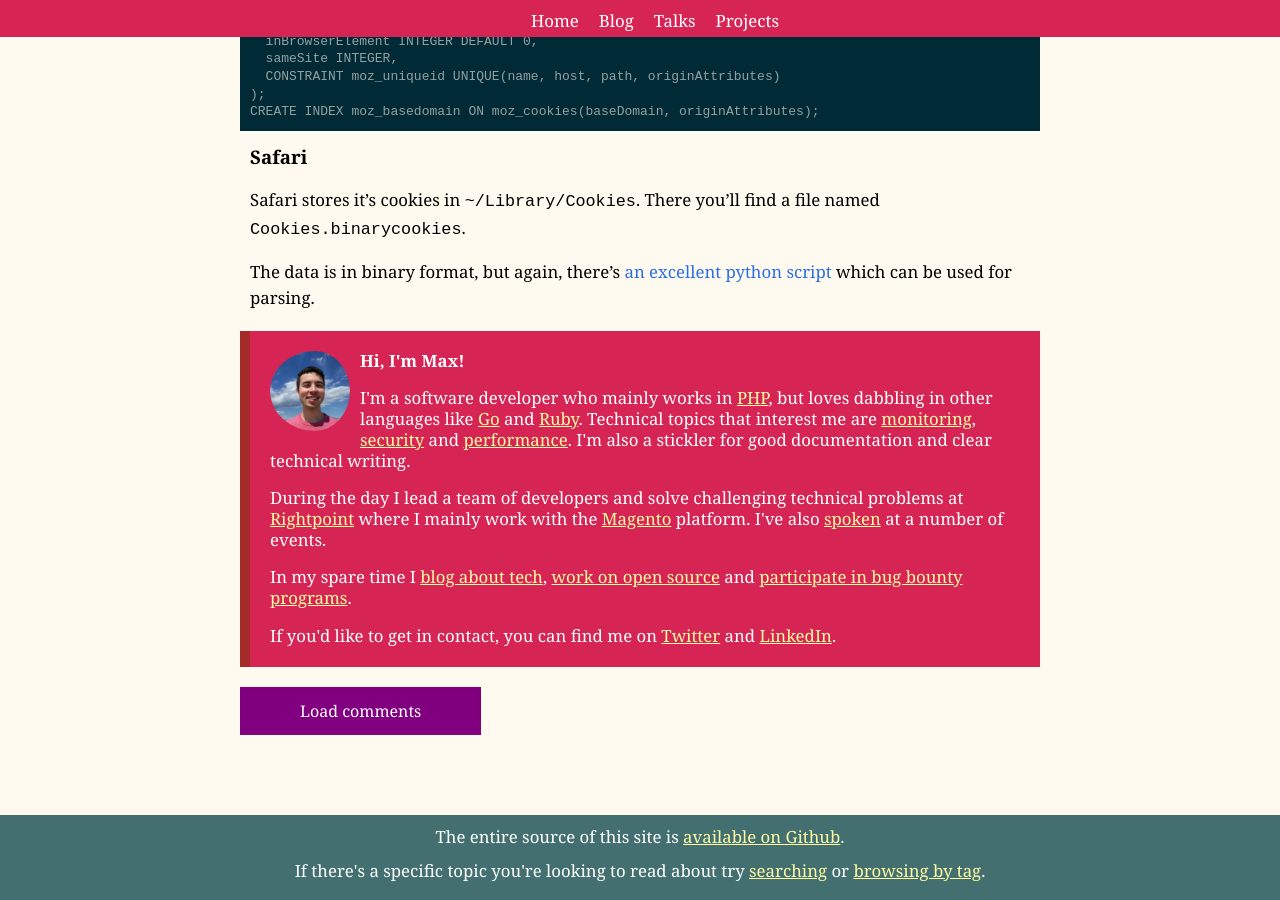
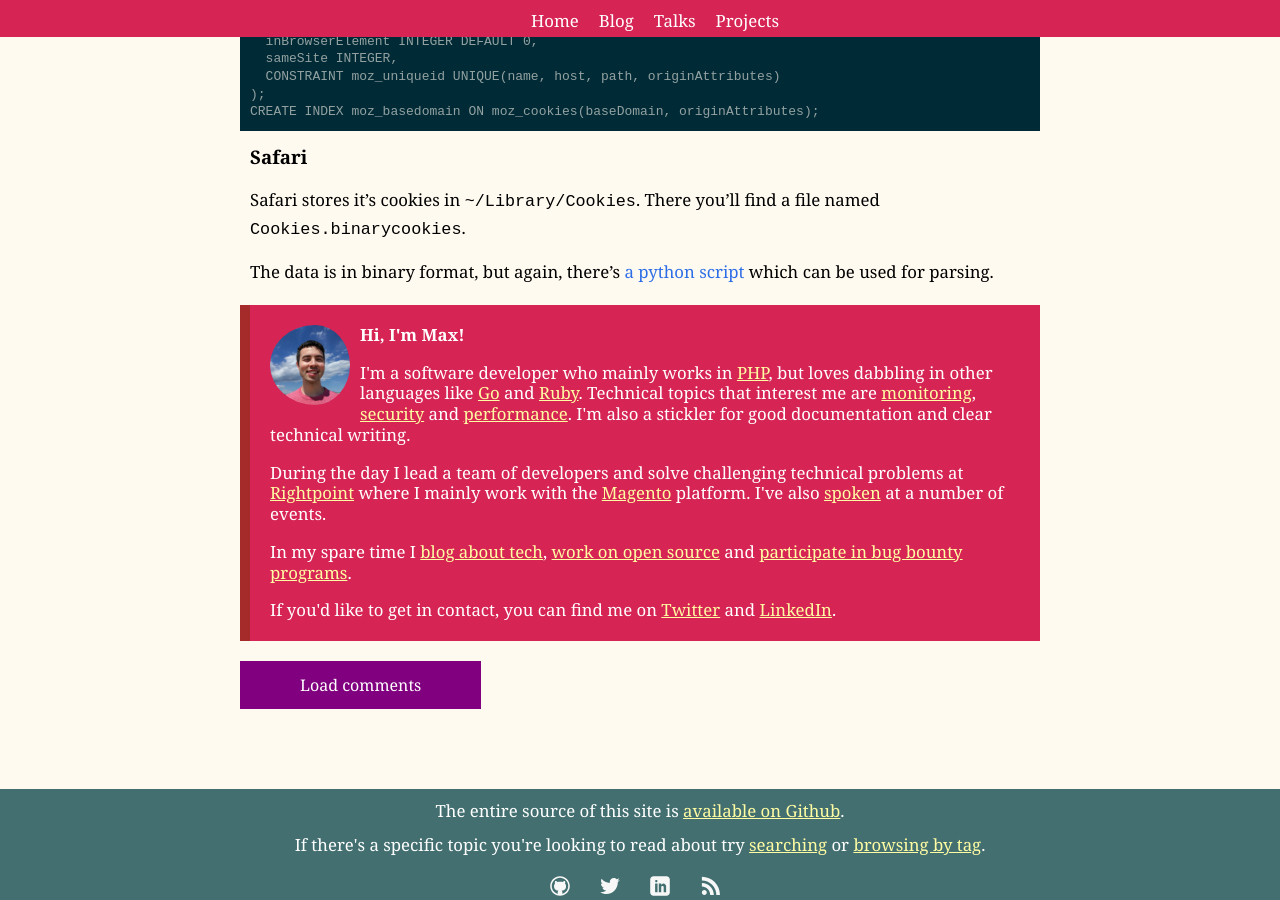
Before and after one commit to mpchadwick/mpchadwick.github.io, a Jekyll site: the page built from _posts/2018-04-12-exporting-your-browser-cookies-on-a-mac.md, in a window 1280 px wide and 900 px high, scrolled down 2451 px. Built offline with Jekyll 4.4.1, drawn with Linux system fonts in a browser that asks for light colours; emoji names are drawn with the system emoji font; comment, search, counter and statistics services are not loaded.

Commit message:
Fix link rot

```diff
--- a/_posts/2018-04-12-exporting-your-browser-cookies-on-a-mac.md
+++ b/_posts/2018-04-12-exporting-your-browser-cookies-on-a-mac.md
@@ -110,4 +110,4 @@ CREATE INDEX moz_basedomain ON moz_cookies(baseDomain, originAttributes);
 
 Safari stores it's cookies in `~/Library/Cookies`. There you'll find a file named `Cookies.binarycookies`.
 
-The data is in binary format, but again, there's [an excellent python script](http://securitylearn.net/wp-content/uploads/tools/iOS/BinaryCookieReader.py) which can be used for parsing.
+The data is in binary format, but again, there's [a python script](https://github.com/ktnjared/BinaryCookieReader) which can be used for parsing.
```
